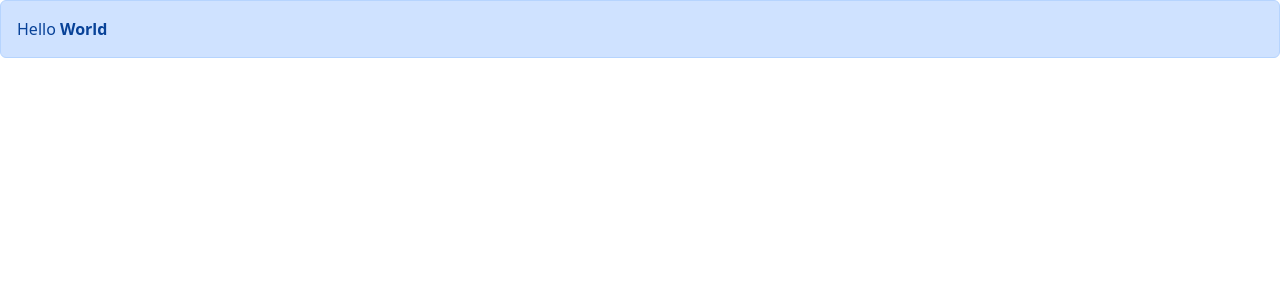
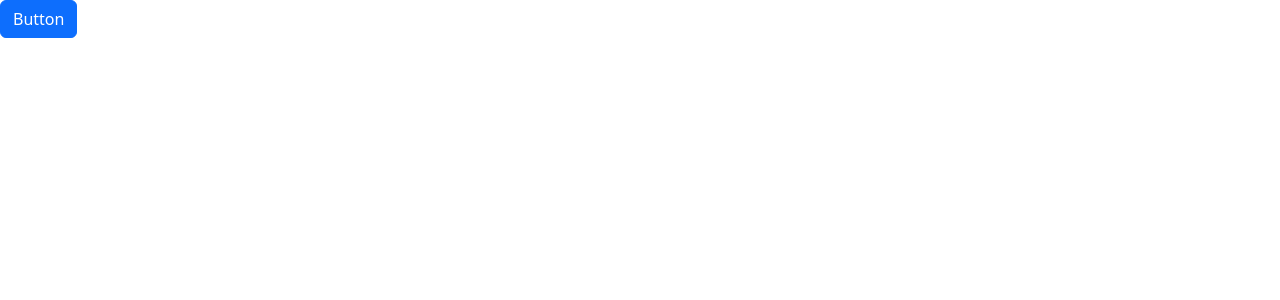
Before and after one commit to Viks23/vitejs-vite-ah22ix, a React (Vite) app: page / in a window 1280 px wide. Shown: the top 300 px of the page. Built offline with nearby package versions, Linux system fonts and the light colour scheme.

Commit message:
V1.0.0.1.4

```diff
--- a/src/App.tsx
+++ b/src/App.tsx
@@ -1,10 +1,10 @@
-import Alert from "./components/Alert";
+import Button from "./components/Button";
 
 function App() {
 
   return (
     <div>
-      <Alert> Hello <b>World</b></Alert>
+      <Button></Button>
     </div>
   );
 }
--- /dev/null
+++ b/src/components/Button.tsx
@@ -0,0 +1,7 @@
+const Button = () => {
+  return (
+    <div className='btn btn-primary'>Button</div>
+  )
+}
+
+export default Button;
```
